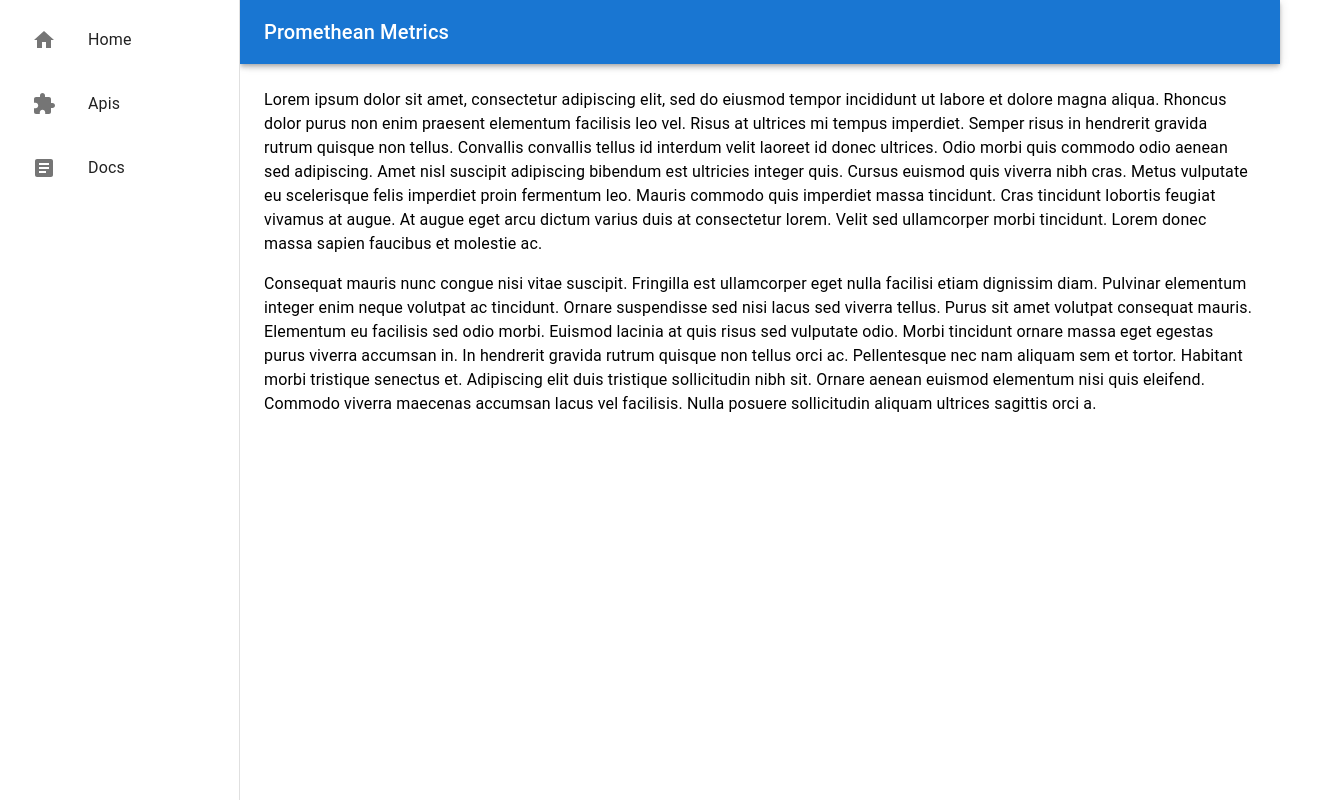
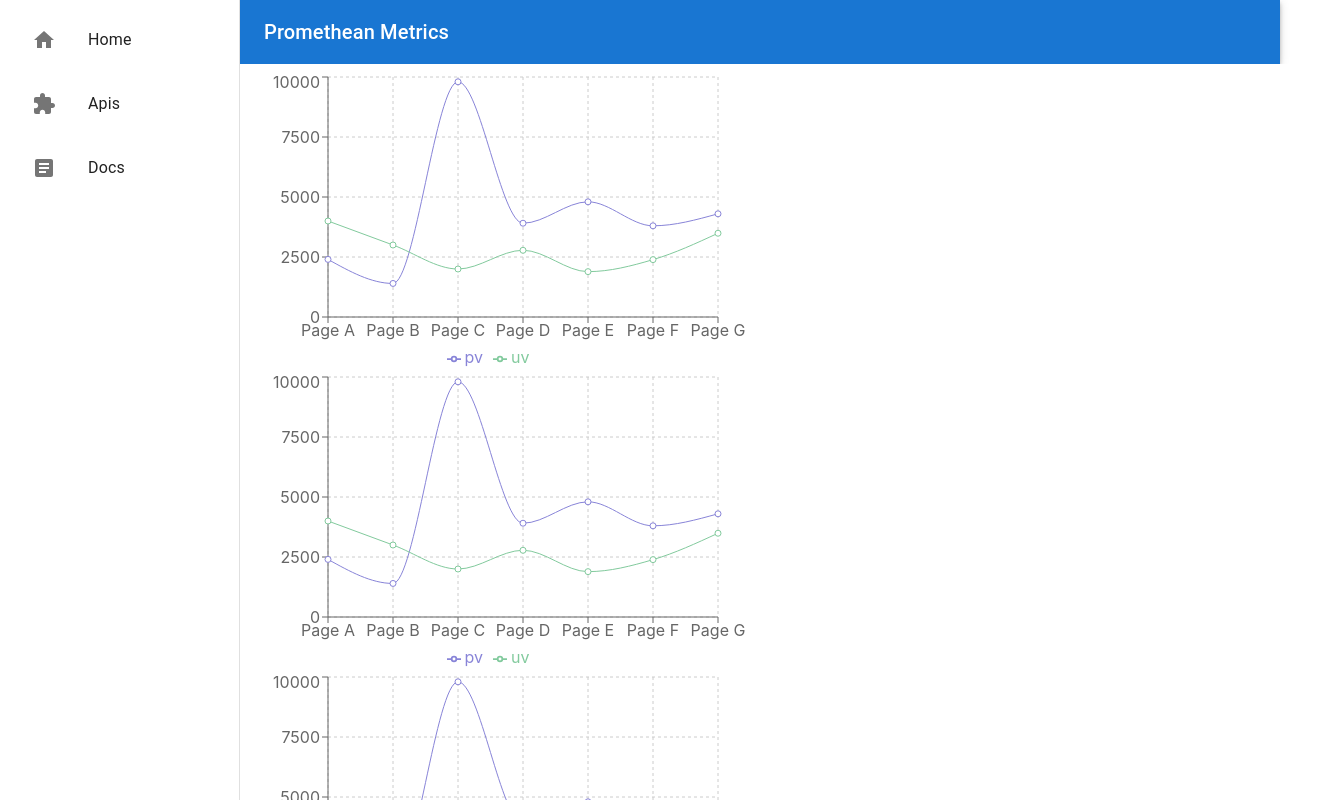
Before and after one commit to titan-syndicate/design-system-pipeline, a React (Create React App) app: page /demo in a window 1280 px wide. Shown: the top 800 px of the page, 1328 px wide, since content can reach past the window. Built offline with nearby package versions, Linux system fonts and the light colour scheme.

Commit message:
add some charts

```diff
--- a/package.json
+++ b/package.json
@@ -19,6 +19,7 @@
     "react-dom": "^18.2.0",
     "react-router-dom": "^6.9.0",
     "react-scripts": "5.0.1",
+    "recharts": "^2.4.3",
     "typescript": "^4.9.5",
     "web-vitals": "^2.1.4",
     "xstate": "^4.37.0"
--- a/src/DemoPage.tsx
+++ b/src/DemoPage.tsx
@@ -11,6 +11,8 @@ import AppBar from '@mui/material/AppBar';
 import Box from '@mui/material/Box';
 import Toolbar from '@mui/material/Toolbar';
 import Typography from '@mui/material/Typography';
+import Grid from '@mui/material/Grid';
+import Chart from './components/Chart';
 
 // based on: https://codesandbox.io/s/3ivb9m?file=/demo.tsx:711-735
 
@@ -18,10 +20,10 @@ const drawerWidth = 240;
 
 function DemoPage() {
   return (
-    <Box sx={{ display: 'flex' }}>
+    <Box sx={{ flexGrow: 1 }}>
       <AppBar
-        position="fixed"
-        sx={{ width: `calc(100% - ${drawerWidth}px)`, ml: `${drawerWidth}px` }}
+        position="static"
+       sx={{ width: `calc(100% - ${drawerWidth}px)`, ml: `${drawerWidth}px` }}
       >
         <Toolbar>
           <Typography variant="h6" noWrap component="div">
@@ -69,38 +71,27 @@ function DemoPage() {
         </List>
       </Drawer>
       <Box
-        component="main"
-        sx={{ flexGrow: 1, bgcolor: 'background.default', p: 3 }}
+        sx={{
+          flexGrow: 1,
+          bgcolor: 'background.default',
+          width: `calc(100% - ${drawerWidth}px)`,
+          ml: `${drawerWidth}px` ,
+          p: 3
+        }}
       >
-        <Toolbar />
-        <Typography paragraph>
-          Lorem ipsum dolor sit amet, consectetur adipiscing elit, sed do eiusmod
-          tempor incididunt ut labore et dolore magna aliqua. Rhoncus dolor purus non
-          enim praesent elementum facilisis leo vel. Risus at ultrices mi tempus
-          imperdiet. Semper risus in hendrerit gravida rutrum quisque non tellus.
-          Convallis convallis tellus id interdum velit laoreet id donec ultrices.
-          Odio morbi quis commodo odio aenean sed adipiscing. Amet nisl suscipit
-          adipiscing bibendum est ultricies integer quis. Cursus euismod quis viverra
-          nibh cras. Metus vulputate eu scelerisque felis imperdiet proin fermentum
-          leo. Mauris commodo quis imperdiet massa tincidunt. Cras tincidunt lobortis
-          feugiat vivamus at augue. At augue eget arcu dictum varius duis at
-          consectetur lorem. Velit sed ullamcorper morbi tincidunt. Lorem donec massa
-          sapien faucibus et molestie ac.
-        </Typography>
-        <Typography paragraph>
-          Consequat mauris nunc congue nisi vitae suscipit. Fringilla est ullamcorper
-          eget nulla facilisi etiam dignissim diam. Pulvinar elementum integer enim
-          neque volutpat ac tincidunt. Ornare suspendisse sed nisi lacus sed viverra
-          tellus. Purus sit amet volutpat consequat mauris. Elementum eu facilisis
-          sed odio morbi. Euismod lacinia at quis risus sed vulputate odio. Morbi
-          tincidunt ornare massa eget egestas purus viverra accumsan in. In hendrerit
-          gravida rutrum quisque non tellus orci ac. Pellentesque nec nam aliquam sem
-          et tortor. Habitant morbi tristique senectus et. Adipiscing elit duis
-          tristique sollicitudin nibh sit. Ornare aenean euismod elementum nisi quis
-          eleifend. Commodo viverra maecenas accumsan lacus vel facilisis. Nulla
-          posuere sollicitudin aliquam ultrices sagittis orci a.
-        </Typography>
+        <Grid container spacing={2} sx={{ flexGrow: 1 }}>
+          <Grid xs={8}>
+            <Chart />
+          </Grid>
+          <Grid xs={8}>
+            <Chart />
+          </Grid>
+          <Grid xs={8}>
+            <Chart />
+          </Grid>
+        </Grid>
       </Box>
+
     </Box>
   );
 }
--- /dev/null
+++ b/src/components/Chart.tsx
@@ -0,0 +1,75 @@
+import React, { PureComponent } from 'react';
+import { LineChart, Line, XAxis, YAxis, CartesianGrid, Tooltip, Legend} from 'recharts';
+
+const data = [
+  {
+    name: 'Page A',
+    uv: 4000,
+    pv: 2400,
+    amt: 2400,
+  },
+  {
+    name: 'Page B',
+    uv: 3000,
+    pv: 1398,
+    amt: 2210,
+  },
+  {
+    name: 'Page C',
+    uv: 2000,
+    pv: 9800,
+    amt: 2290,
+  },
+  {
+    name: 'Page D',
+    uv: 2780,
+    pv: 3908,
+    amt: 2000,
+  },
+  {
+    name: 'Page E',
+    uv: 1890,
+    pv: 4800,
+    amt: 2181,
+  },
+  {
+    name: 'Page F',
+    uv: 2390,
+    pv: 3800,
+    amt: 2500,
+  },
+  {
+    name: 'Page G',
+    uv: 3490,
+    pv: 4300,
+    amt: 2100,
+  },
+];
+
+export default class Example extends PureComponent {
+  static demoUrl = 'https://codesandbox.io/s/simple-line-chart-kec3v';
+
+  render() {
+    return (
+        <LineChart
+          width={500}
+          height={300}
+          data={data}
+          margin={{
+            top: 5,
+            right: 30,
+            left: 20,
+            bottom: 5,
+          }}
+        >
+          <CartesianGrid strokeDasharray="3 3" />
+          <XAxis dataKey="name" />
+          <YAxis />
+          <Tooltip />
+          <Legend />
+          <Line type="monotone" dataKey="pv" stroke="#8884d8" activeDot={{ r: 8 }} />
+          <Line type="monotone" dataKey="uv" stroke="#82ca9d" />
+        </LineChart>
+    );
+  }
+}
```
Also changed, not shown: 2 other files (tests, documents, lock files or other folders).
